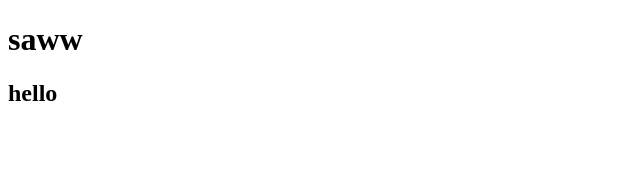
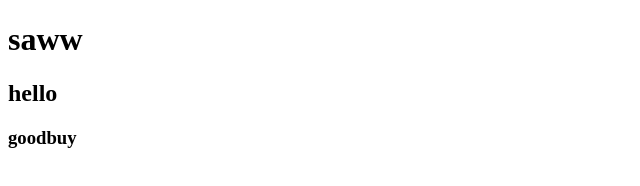
Before and after one commit to Abu-MUslim/Abu-muslim, a plain HTML site: page index.html in a window 1280 px wide. Shown: the full height of the page, 0-640 px from the left. Drawn offline with Linux system fonts and the light colour scheme.

Commit message:
добавил 2 заголовок

```diff
--- a/index.html
+++ b/index.html
@@ -10,6 +10,7 @@
     <p>
         <h1>saww</h1>
         <h2>hello</h2>
+        <h3>goodbuy</h3>
     </p>
 </body>
 </html>
```
